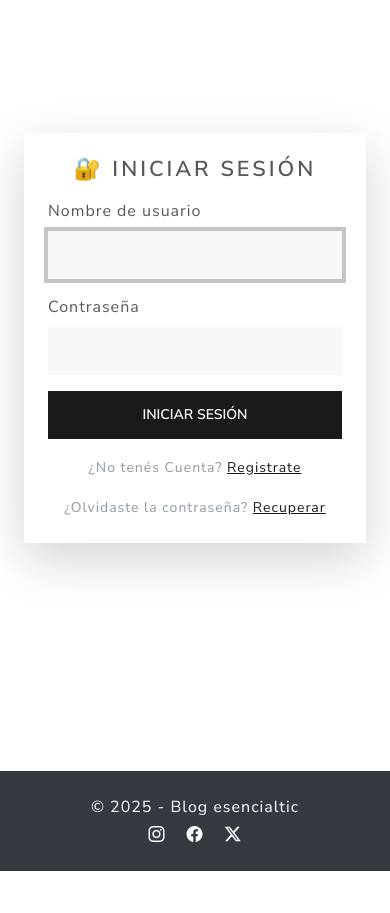
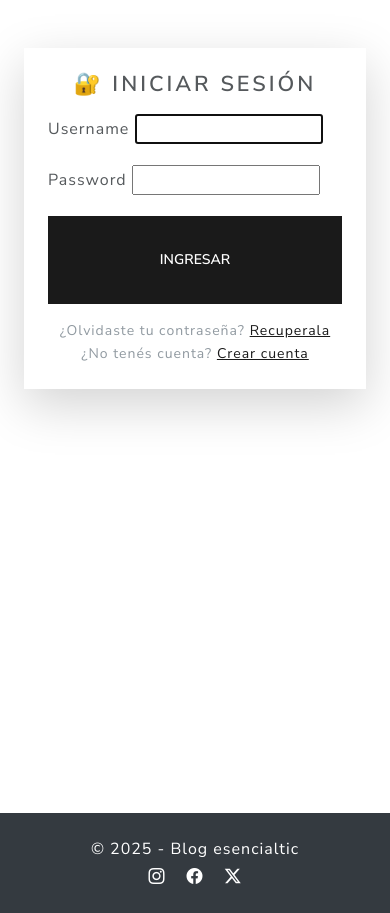
Before and after one commit to sergiorioscomar/blog, a Django app: page /accounts/login/ in a window 390 px wide. Shown: the part 141-1054 px from the top of the page. Before the commit the page ends 1012 px from the top, so only its background shows below. Run offline with Django 5.2, Linux system fonts and the light colour scheme; some libraries are stand-ins or nearby versions.

Commit message:
#10 Mejoras visuales

```diff
--- a/django_project/apps/auth_app/templates/registration/login.html
+++ b/django_project/apps/auth_app/templates/registration/login.html
@@ -2,61 +2,80 @@
 {% load static %}
 
 {% block content %}
-<div class="container d-flex justify-content-center align-items-center" style="min-height: 80vh;">
-    <div class="card shadow-lg border-0" style="max-width: 400px; width: 100%;">
+<div class="container" style="min-height: 85vh;">
+  <div class="row align-items-center">
+
+    <!-- Columna de la imagen -->
+    <div class="col-md-6 d-none d-md-block p-0">
+      <img src="{% static 'img/login.png' %}"
+           alt="Iniciar sesión"
+           class="img-fluid h-100 w-100"
+           style="object-fit: cover;">
+    </div>
+
+    <!-- Columna del formulario -->
+    <div class="col-md-6 d-flex justify-content-center">
+      <div class="card shadow-lg border-0 my-5" style="max-width: 450px; width: 100%;">
         <div class="card-body p-4">
 
           {% if user.is_authenticated %}
-                <h3 class="card-title text-center mb-3">👋 Ya estás logeado</h3>
-                <p class="text-center">Hola, {{ user.username }}.</p>
+            <h3 class="card-title text-center mb-3">👋 Ya estás logueado</h3>
+            <p class="text-center">Hola, {{ user.username }}. Ya iniciaste sesión.</p>
             <div class="text-center mt-3">
               <a href="{% url 'post-list' %}" class="btn btn-success">Ir al Blog</a>
               <a href="{% url 'logout' %}" class="btn btn-outline-danger">Cerrar sesión</a>
             </div>
 
           {% else %}
-                <h3 class="card-title text-center mb-3">🔐 Iniciar Sesión</h3>
+            <h3 class="card-title text-center mb-3">🔐 Iniciar sesión</h3>
 
-                {% if form.errors %}
-                    <div class="alert alert-danger text-center py-2">
-                        Usuario o contraseña incorrectos.
+            {% if form.non_field_errors %}
+              <div class="alert alert-danger py-2">
+                <ul class="mb-0">
+                  {% for error in form.non_field_errors %}
+                    <li>{{ error }}</li>
+                  {% endfor %}
+                </ul>
               </div>
             {% endif %}
 
-                <form action="" method="post">
+            <form method="post" novalidate>
               {% csrf_token %}
 
-                    <!-- Usuario -->
+              {% for field in form %}
                 <div class="mb-3">
-                        <label for="username" class="form-label">Nombre de usuario</label>
-                        <input type="text" name="username" id="username" class="form-control" required autofocus>
+                  <label for="{{ field.id_for_label }}" class="form-label">
+                    {{ field.label }}
+                  </label>
+                  {{ field }}
+                  {% if field.help_text %}
+                    <div class="form-text">{{ field.help_text }}</div>
+                  {% endif %}
+                  {% for error in field.errors %}
+                    <div class="text-danger small">{{ error }}</div>
+                  {% endfor %}
                 </div>
+              {% endfor %}
 
-                    <!-- Contraseña -->
-                    <div class="mb-3">
-                        <label for="password" class="form-label">Contraseña</label>
-                        <input type="password" name="password" id="password" class="form-control" required>
-                    </div>
-
-                    <!-- Botón -->
               <div class="d-grid">
-                        <button type="submit" class="btn btn-primary">Iniciar Sesión</button>
+                <button type="submit" class="btn btn-primary btn-lg">Ingresar</button>
               </div>
             </form>
 
-                <!-- Links -->
             <div class="text-center mt-3">
+              <small class="text-muted d-block">
+                ¿Olvidaste tu contraseña? <a href="{% url 'password_reset' %}">Recuperala</a>
+              </small>
               <small class="text-muted">
-                        ¿No tenés Cuenta? <a href="{% url 'register' %}">Registrate</a>
-                    </small>
-                </div>
-                <div class="text-center mt-3">
-                    <small class="text-muted">
-                        ¿Olvidaste la contraseña? <a href="{% url 'password_reset' %}">Recuperar</a>
+                ¿No tenés cuenta? <a href="{% url 'register' %}">Crear cuenta</a>
               </small>
             </div>
           {% endif %}
+
         </div>
       </div>
     </div>
+
+  </div>
+</div>
 {% endblock %}
```
Also changed, not shown: django_project/apps/auth_app/templates/accounts/password_reset_form.html (+25 -5 lines), django_project/apps/auth_app/templates/registration/register.html (+18 -6 lines). Lines whose indentation alone changed are shown as unchanged.
